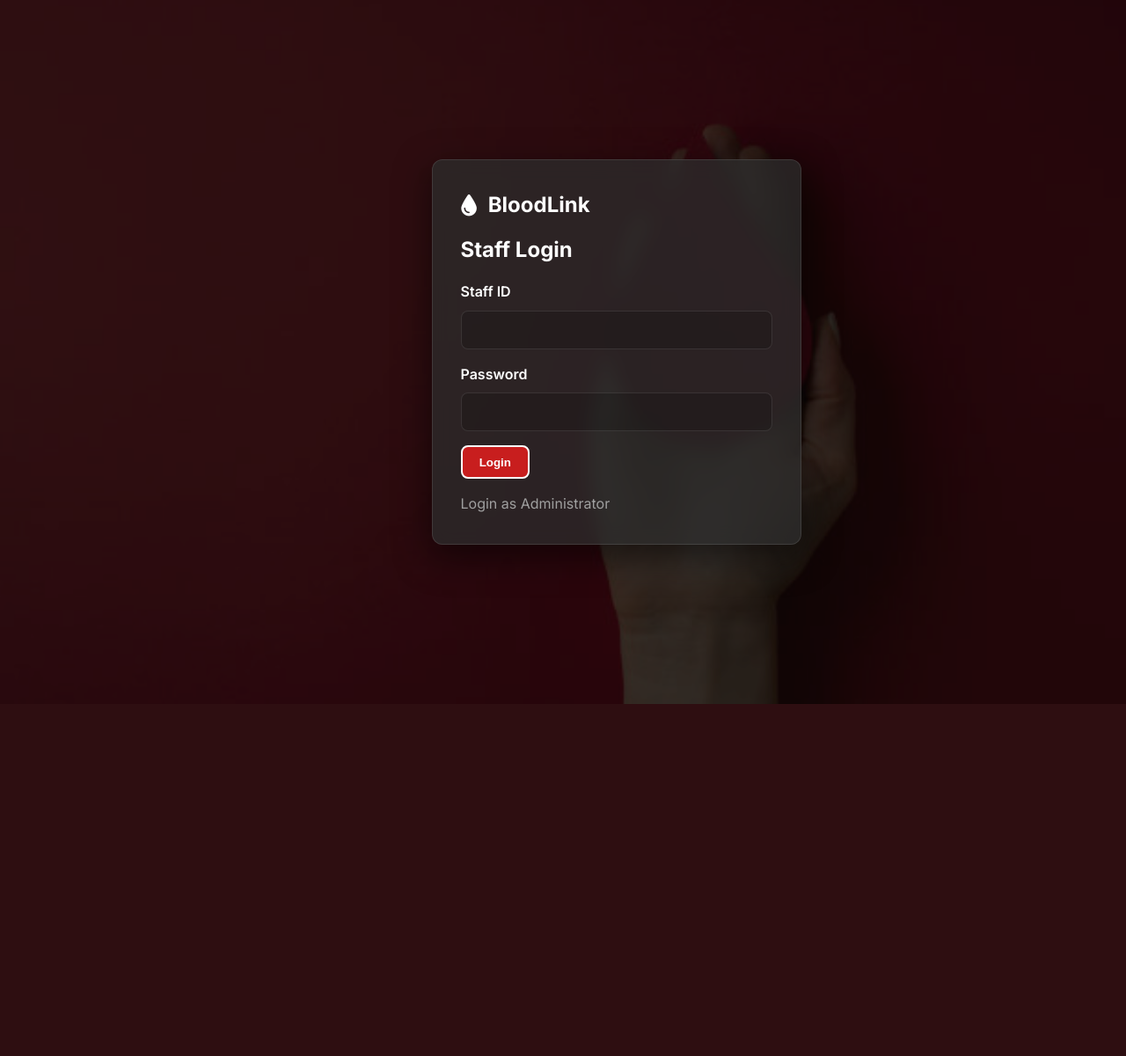
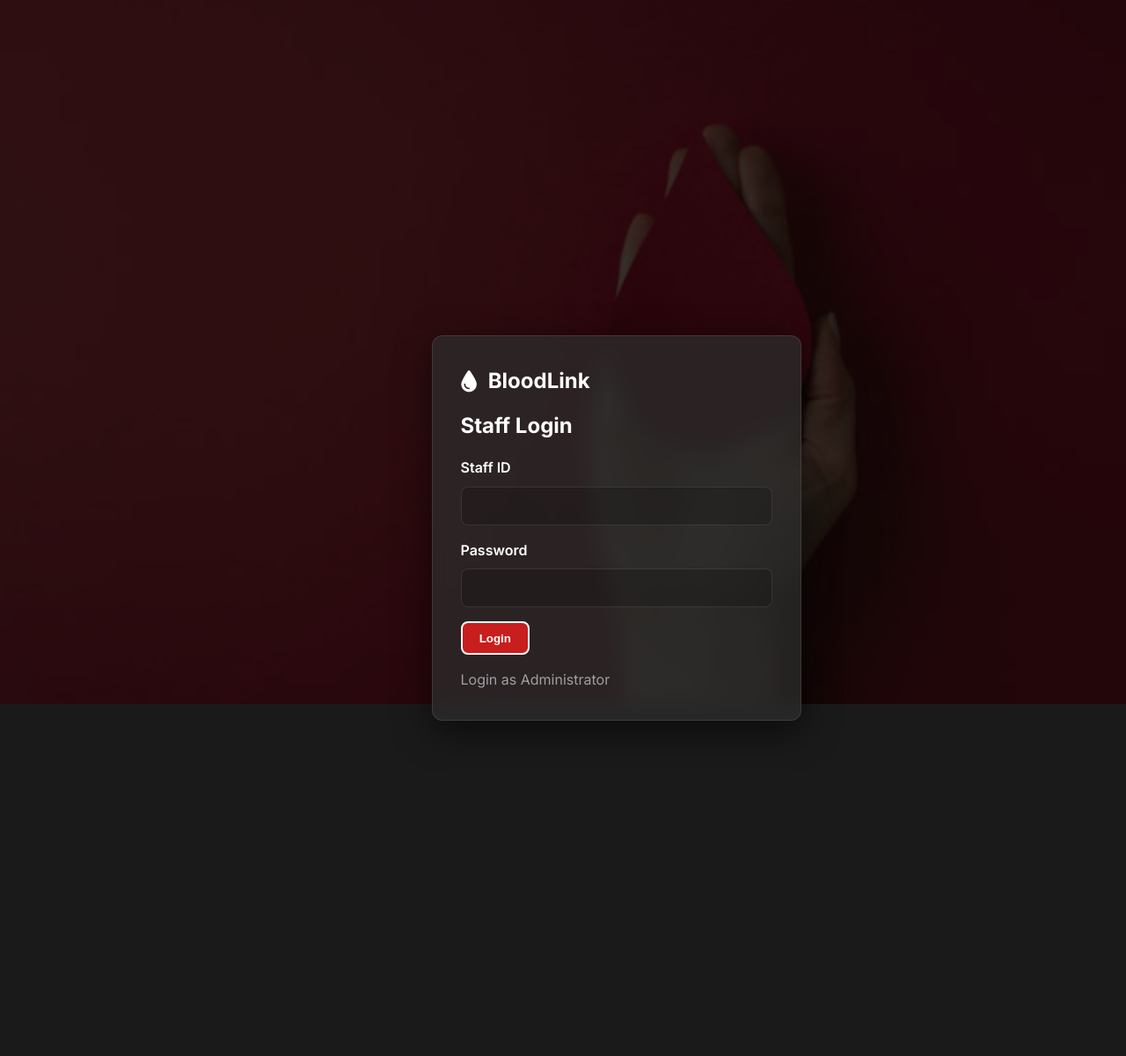
Before and after one commit to shinep750/bloodlink-webapp, a Flask app: a page that uses templates/base.html in a window 1280 px wide. Shown: the whole page at 88% size. Before the commit the page ends 800 px from the top, so only its background shows below. Run offline with Flask 2, Linux system fonts and the light colour scheme; some libraries are stand-ins or nearby versions.

Commit message:
Update base.html

```diff
--- a/templates/base.html
+++ b/templates/base.html
@@ -25,7 +25,7 @@
            ------------------------- */
         body.login-page {
             /* center the login box vertically and horizontally */
-            min-height: 100vh;
+            min-height: 150vh;
             display: flex;
             align-items: center;
             justify-content: center;
```
